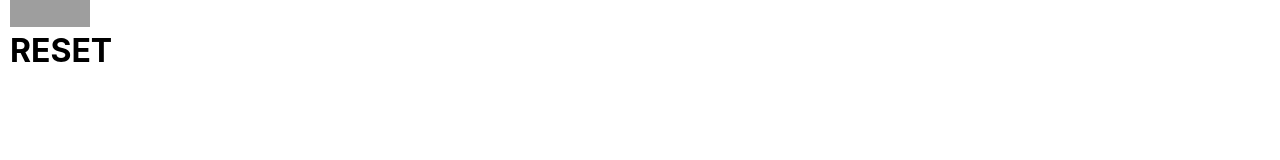
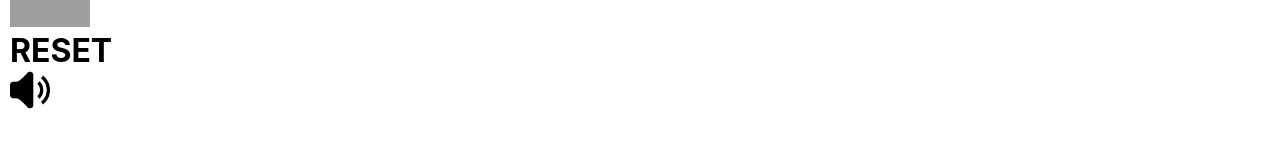
Before and after one commit to jamiehaywood/HeartsPointsTracker, a React (Create React App) app: page / in a window 1280 px wide. Shown: the part 132-292 px from the top of the page. Built offline with nearby package versions, Linux system fonts and the light colour scheme; grey boxes are pictures that could not be loaded.

Commit message:
added Soundboard icon

```diff
--- a/src/Atoms/SoundBoardIcon.js
+++ b/src/Atoms/SoundBoardIcon.js
@@ -1,10 +1,11 @@
 import React, { Component } from 'react';
+import soundboardicon from './Images/soundboardicon.png'
 
 class SoundBoardIcon extends Component {
     render() {
         return (
             <div>
-                {/* sound icon with an onclick to a different page */}
+               <img src={soundboardicon} alt="soundboardicon" height="40px"/>
             </div>
         );
     }
```
Also changed, not shown: src/Atoms/Images/soundboardicon.png (added).
